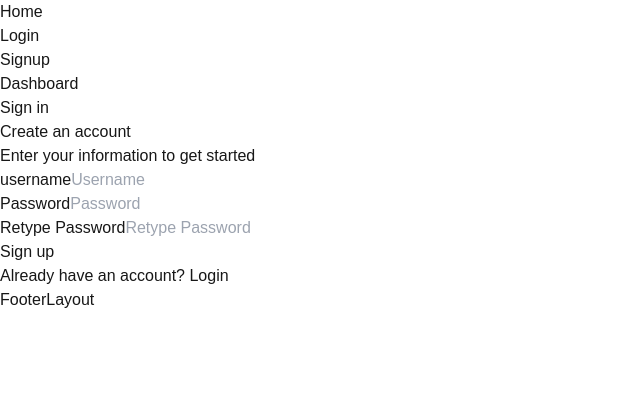
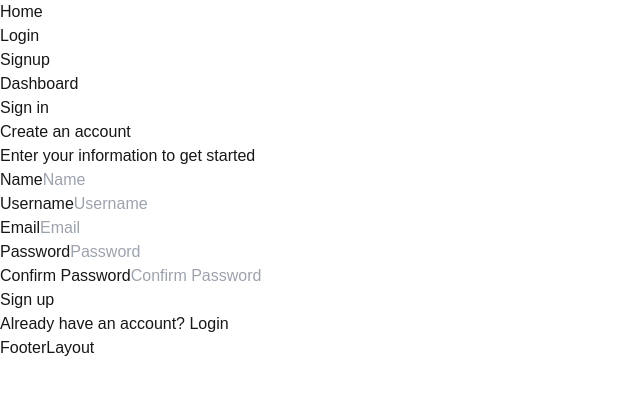
Before and after one commit to h-behgam/auth, a Next.js app: page /signup in a window 1280 px wide. Shown: the top 394 px of the page, without its empty margins (0-640 px from the left). Built offline with nearby package versions, Linux system fonts and the light colour scheme; no server answers.

Commit message:
Update signup.tsx

```diff
--- a/src/components/template/auth/signup.tsx
+++ b/src/components/template/auth/signup.tsx
@@ -1,24 +1,79 @@
+'use client'
+import { signup } from '@/actions/auth';
 import ClientButton from '@/components/global/client-button';
 import CustomInput from '@/components/global/custom-input';
+import { SignupFormInitialState, signupReducer } from '@/reducers/signup-reducer';
+import { IinputSignup, type IsignupFileds } from '@/types/auth-types';
 import Link from 'next/link';
+import { useReducer, useState } from 'react';
 
 function SignupTemplate() {
+  const [state, dispatch] = useReducer(signupReducer, SignupFormInitialState)
+  // initial useState
+  const [formValues, setFormValues] = useState<IsignupFileds>({
+    name: '',
+    username: '',
+    email: '',
+  });
+  console.log('response', state);
+
+  const formHandler = async (formData: FormData) => {
+    const { username, name, email } = Object.fromEntries(
+      formData,
+    ) as IinputSignup;
+
+    const response = await signup(formData);
+    if (!response.success) {
+      setFormValues({name,username,email})
+
+      if (response.error.zod) {
+        dispatch({type: 'SET_ZOD', payload: response.error.zod})
+      }
+    }
+    // console.log('response', state);
+  };
   return (
     <div className='mx-auto w-full max-w-md'>
       <div className='mb-6 text-center'>
         <h2 className='text-3xl font-bold'>Create an account</h2>
         <p>Enter your information to get started</p>
       </div>
-      <form className=''>
+      <form className='' action={formHandler}>
+        <div className='mb-2 p-1'>
+          <CustomInput
+            name='name'
+            type='text'
+            placeholder='Name'
+            labalName='name'
+            labelTitle='Name'
+            autoComplete='autoComplete'
+            defaultValue={formValues.name}
+          />
+          {state && <p className='text-red-700'>{state.zod?.name}</p>}
+        </div>
         <div className='mb-2 p-1'>
           <CustomInput
             name='username'
             type='text'
             placeholder='Username'
             labalName='username'
-            labelTitle='username'
+            labelTitle='Username'
             autoComplete='autoComplete'
+            defaultValue={formValues.username}
           />
+          {state && <p className='text-red-700'>{state.zod?.username}</p>}
+        </div>
+        <div className='mb-2 p-1'>
+          <CustomInput
+            name='email'
+            type='text'
+            placeholder='Email'
+            labalName='email'
+            labelTitle='Email'
+            autoComplete='autoComplete'
+            defaultValue={formValues.email}
+          />
+          {state && <p className='text-red-700'>{state.zod?.email}</p>}
         </div>
         <div className='mb-2 p-1'>
           <CustomInput
@@ -28,21 +83,24 @@ function SignupTemplate() {
             labalName='password'
             labelTitle='Password'
           />
+          {state && <p className='text-red-700'>{state.zod?.password}</p>}
         </div>
         <div className='mb-2 p-1'>
           <CustomInput
-            name='repassword'
+            name='confirmPassword'
             type='text'
-            placeholder='Retype Password'
-            labalName='repassword'
-            labelTitle='Retype Password'
+            placeholder='Confirm Password'
+            labalName='confirmPassword'
+            labelTitle='Confirm Password'
           />
+          {state && <p className='text-red-700'>{state.zod?.confirmPassword}</p>}
         </div>
+        {state && <p className='text-red-700'>{state.other}</p>}
         <div>
           <ClientButton disabled={false}>Sign up</ClientButton>
         </div>
       </form>
-      <p className='text-center mt-4'>
+      <p className='mt-4 text-center'>
         Already have an account? <Link href={'/login'}>Login</Link>{' '}
       </p>
     </div>
```
